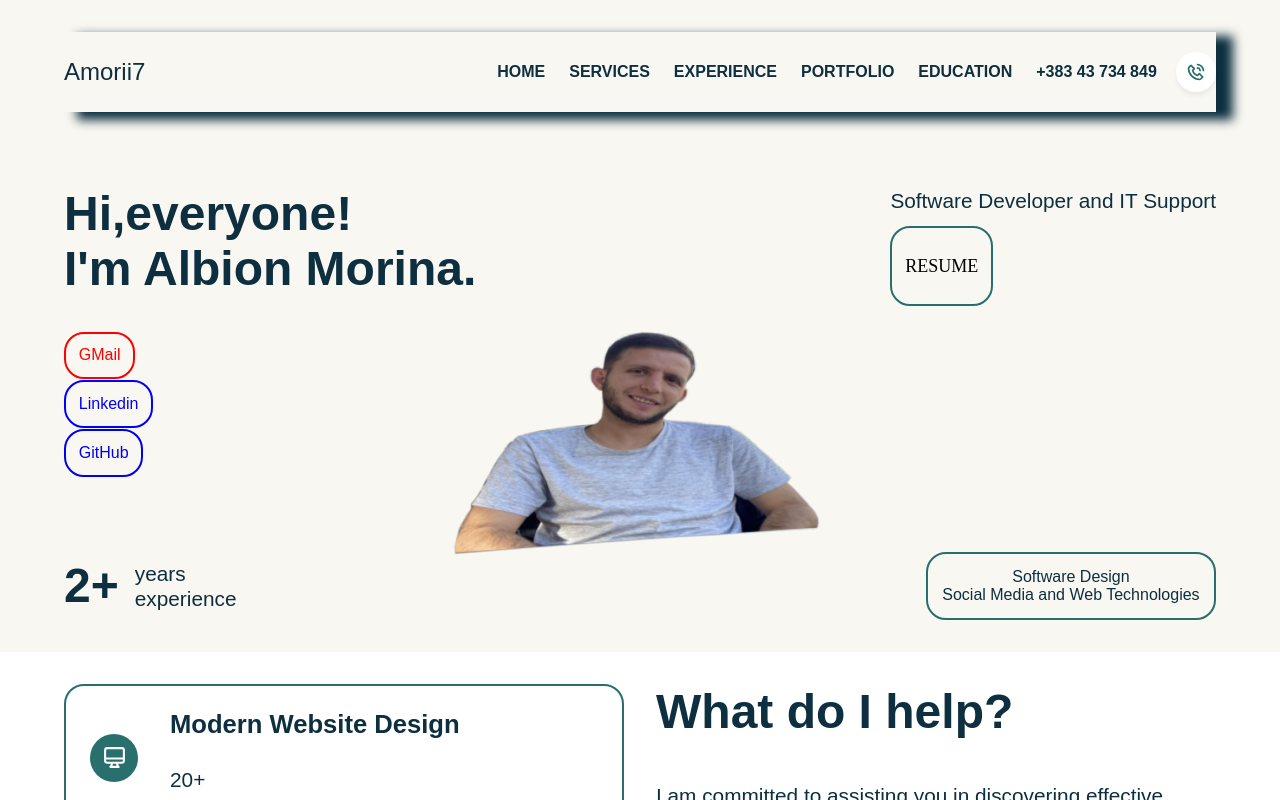
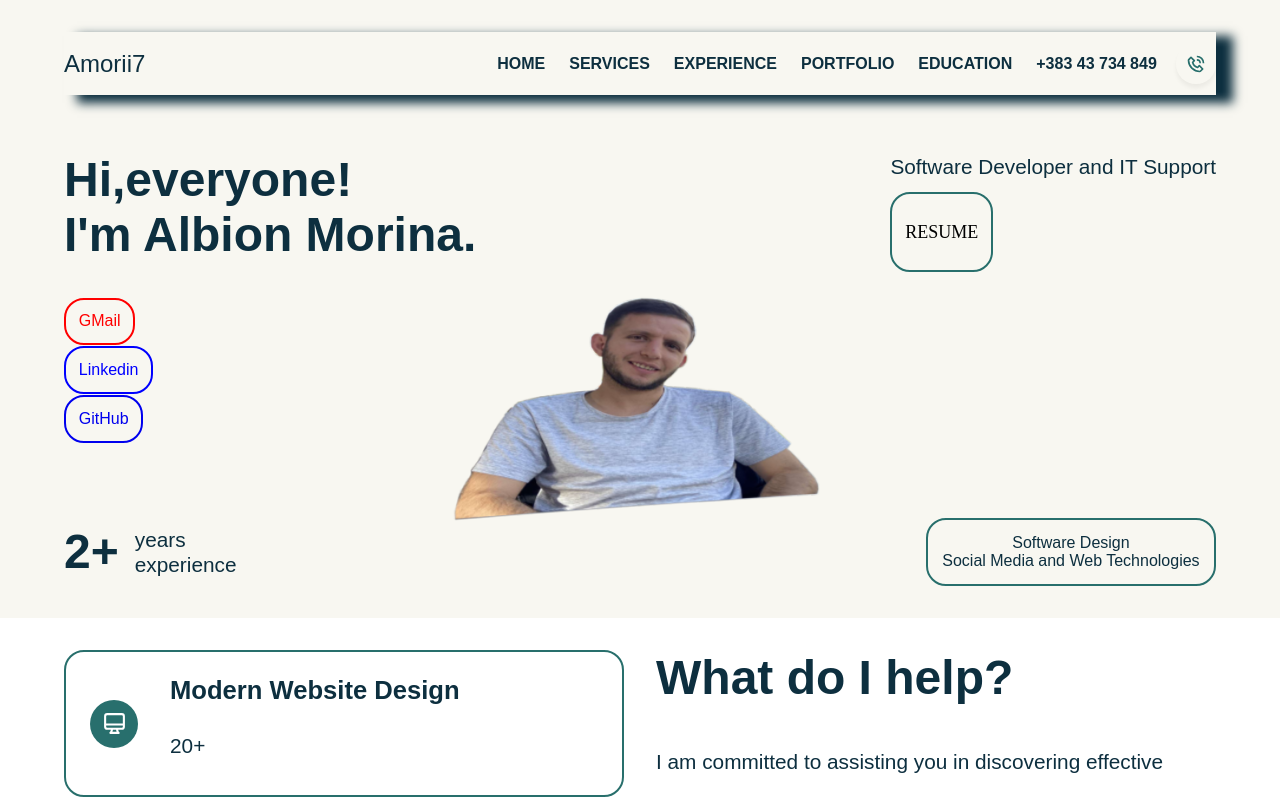
Before and after one commit to Albion007/personal_portfolio, a React (Vite) app: page / in a window 1280 px wide. Shown: the top 800 px of the page. Built offline with nearby package versions, Linux system fonts and the light colour scheme; a web font is replaced by a local one.

Commit message:
working on header responsive menu

```diff
--- a/src/components/Header/Header.module.scss
+++ b/src/components/Header/Header.module.scss
@@ -8,12 +8,13 @@
     position: sticky;
     top: 0px;
     transition: all 300ms ease;
+    height: 110px;
 
     .container {
         position: relative;
         justify-content: space-between;
         font-weight: 550;
-        height: 80px;
+        height: 63px;
         box-shadow: 15px 6px 10px 2px;
 
         .name {
@@ -39,7 +40,7 @@
                 min-width: 15rem;
                 //background: rgba(255, 255, 255, .25);
                 padding: 2rem;
-                display: flex;
+                //display: flex;
                 border-radius: 10px;
                 transition: all 200ms ease;
                 align-items: flex-start;
@@ -48,6 +49,7 @@
                 box-shadow: 0px 8px 4px rgba(0, 0, 0, 0.05);
                 flex-direction: column;
                 backdrop-filter: blur(5px);
+
             }
 
             text-transform: uppercase;
@@ -64,8 +66,6 @@
 
                 &:hover {
                     background: rgb(210, 223, 252);
-                    border-radius: 10px;
-
                 }
             }
 
@@ -75,7 +75,6 @@
 
                 svg {
                     color: $secondary;
-                    background-color: white;
                     padding: 10px;
                     border-radius: 999px;
                     box-shadow: 0px 4px 4px rgba(0, 0, 0, 0.05);
@@ -91,7 +90,6 @@
             (max-width: $md) {
                 display:block;
             }
-
             display: none;
         }
     }
```
